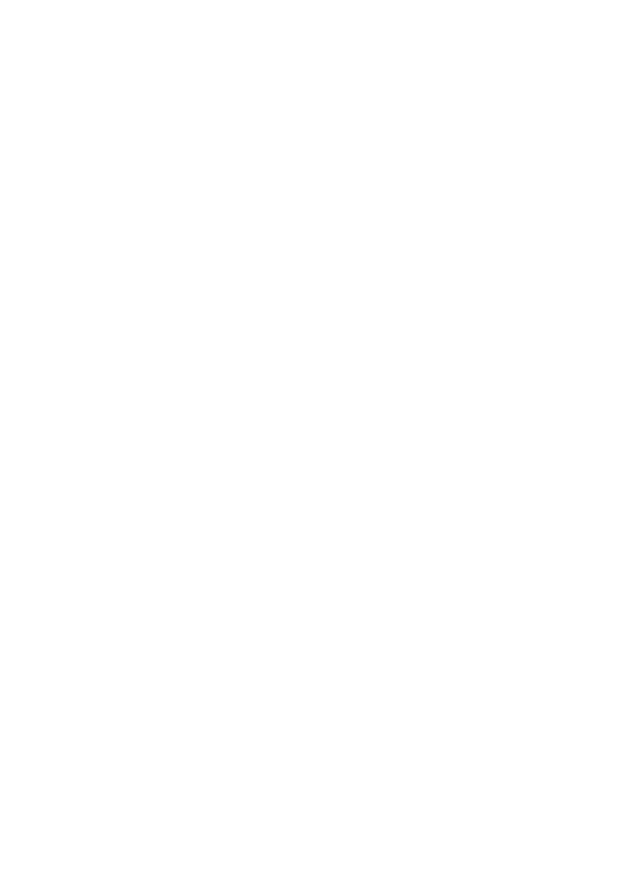
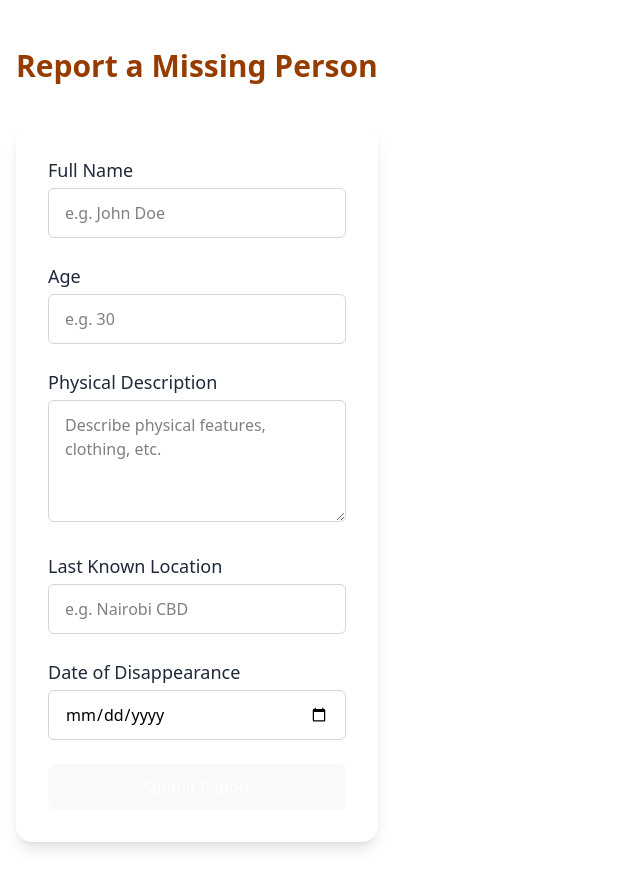
Before and after one commit to Trevor-Kayeyia-Madara/alertsphere, a React (Vite) app: page /missing-persons in a window 1280 px wide. Before the commit this address had no page. Shown: the whole page, without its empty margins (0-640 px from the left). Before the commit the page ends 800 px from the top, so only its background shows below. Built offline with nearby package versions, Linux system fonts and the light colour scheme.

Commit message:
Done MissingPersons

```diff
--- a/src/App.jsx
+++ b/src/App.jsx
@@ -5,6 +5,7 @@ import CitizenDashboard from './pages/CitizenDashboard';
 import OfficerDashboard from './pages/OfficerDashboard';
 import './App.css';
 import CrimeReport from './pages/CrimeReport';
+import MissingPersonReport from './pages/MissingPersonReport';
 
 function App() {
   return (
@@ -14,6 +15,7 @@ function App() {
       <Route path="/citizen-dashboard" element={<CitizenDashboard />} />
       <Route path="/officer-dashboard" element={<OfficerDashboard />} />
       <Route path='/report-crime' element={<CrimeReport />} />
+      <Route path='/missing-persons' element={<MissingPersonReport />} />
     </Routes>
   );
 }
--- /dev/null
+++ b/src/pages/MissingPersonReport.jsx
@@ -0,0 +1,137 @@
+import React, { useState } from 'react';
+import { useNavigate } from 'react-router-dom';
+import axios from 'axios';
+
+const MissingPersonReport = () => {
+  const [name, setName] = useState('');
+  const [age, setAge] = useState('');
+  const [description, setDescription] = useState('');
+  const [location, setLocation] = useState('');
+  const [dateMissing, setDateMissing] = useState('');
+  const [errorMessage, setErrorMessage] = useState('');
+  const [successMessage, setSuccessMessage] = useState('');
+  const [loading, setLoading] = useState(false);
+  const navigate = useNavigate(); // <-- for navigation
+
+  const handleSubmit = async (e) => {
+    e.preventDefault();
+    setLoading(true);
+
+    const payload = {
+      missing_person_name: name,
+      age,
+      physical_description: description,
+      last_known_location: location,
+      date_of_disappearance: dateMissing,
+      reporter_id: localStorage.getItem('userId'),
+    };
+
+    try {
+      const response = await axios.post('http://localhost:5000/api/missing/report', payload);
+      setSuccessMessage(response.data.message);
+      setErrorMessage('');
+
+      // Navigate after a short delay to show success message
+      setTimeout(() => {
+        navigate('/citizen-dashboard');
+      }, 2000);
+    } catch (error) {
+      setErrorMessage(error.response?.data?.error || 'Something went wrong');
+      setSuccessMessage('');
+    } finally {
+      setLoading(false);
+    }
+  };
+
+  return (
+    <div className="min-h-screen bg-white flex flex-col justify-center px-4 py-12">
+      <h2 className="text-3xl font-bold text-center text-amber-800 mb-10">Report a Missing Person</h2>
+
+      <div className="max-w-2xl mx-auto w-full bg-white shadow-lg rounded-2xl p-8">
+        {errorMessage && (
+          <div className="bg-red-100 border border-red-400 text-red-700 px-4 py-3 rounded mb-4">
+            <strong>Error:</strong> {errorMessage}
+          </div>
+        )}
+        {successMessage && (
+          <div className="bg-green-100 border border-green-400 text-green-700 px-4 py-3 rounded mb-4">
+            <strong>Success:</strong> {successMessage}
+          </div>
+        )}
+
+        <form onSubmit={handleSubmit} className="space-y-6">
+          <div>
+            <label className="block text-lg font-medium text-gray-800 mb-1">Full Name</label>
+            <input
+              type="text"
+              placeholder="e.g. John Doe"
+              value={name}
+              onChange={(e) => setName(e.target.value)}
+              required
+              className="w-full px-4 py-3 border border-gray-300 text-black rounded-md focus:outline-none focus:ring-2 focus:ring-amber-500"
+            />
+          </div>
+
+          <div>
+            <label className="block text-lg font-medium text-gray-800 mb-1">Age</label>
+            <input
+              type="number"
+              placeholder="e.g. 30"
+              value={age}
+              onChange={(e) => setAge(e.target.value)}
+              required
+              className="w-full px-4 py-3 border border-gray-300 text-black rounded-md focus:outline-none focus:ring-2 focus:ring-amber-500"
+            />
+          </div>
+
+          <div>
+            <label className="block text-lg font-medium text-gray-800 mb-1">Physical Description</label>
+            <textarea
+              placeholder="Describe physical features, clothing, etc."
+              value={description}
+              onChange={(e) => setDescription(e.target.value)}
+              required
+              rows={4}
+              className="w-full px-4 py-3 border border-gray-300 text-black rounded-md focus:outline-none focus:ring-2 focus:ring-amber-500"
+            />
+          </div>
+
+          <div>
+            <label className="block text-lg font-medium text-gray-800 mb-1">Last Known Location</label>
+            <input
+              type="text"
+              placeholder="e.g. Nairobi CBD"
+              value={location}
+              onChange={(e) => setLocation(e.target.value)}
+              required
+              className="w-full px-4 py-3 border border-gray-300 text-black rounded-md focus:outline-none focus:ring-2 focus:ring-amber-500"
+            />
+          </div>
+
+          <div>
+            <label className="block text-lg font-medium text-gray-800 mb-1">Date of Disappearance</label>
+            <input
+              type="date"
+              value={dateMissing}
+              onChange={(e) => setDateMissing(e.target.value)}
+              required
+              className="w-full px-4 py-3 border border-gray-300 text-black rounded-md focus:outline-none focus:ring-2 focus:ring-amber-500"
+            />
+          </div>
+
+          <button
+            type="submit"
+            disabled={loading}
+            className={`w-full py-3 rounded-md font-semibold text-white text-lg transition ${
+              loading ? 'bg-gray-400 cursor-not-allowed' : 'bg-amber-700 hover:bg-amber-800'
+            }`}
+          >
+            {loading ? 'Submitting...' : 'Submit Report'}
+          </button>
+        </form>
+      </div>
+    </div>
+  );
+};
+
+export default MissingPersonReport;
```
